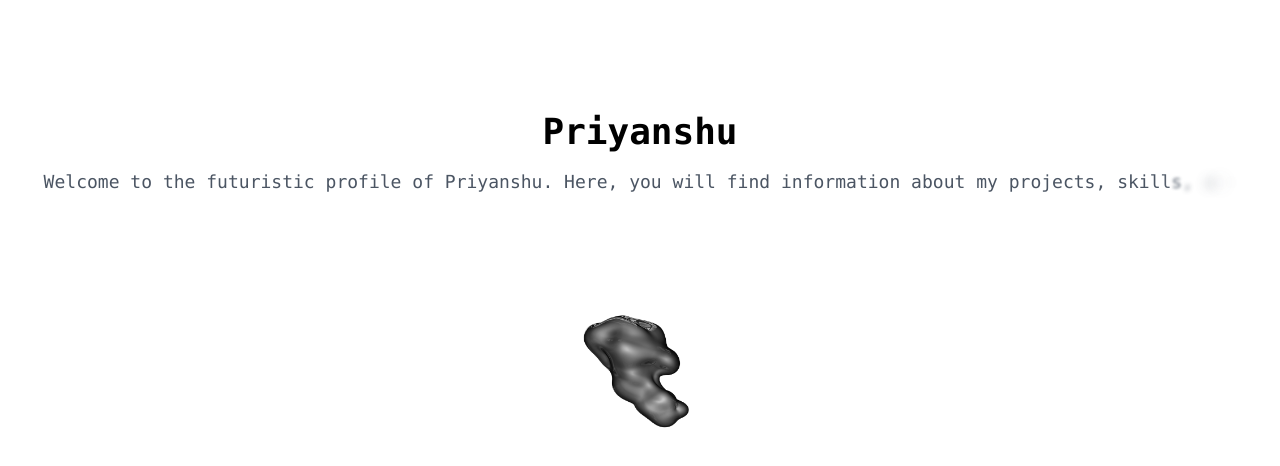
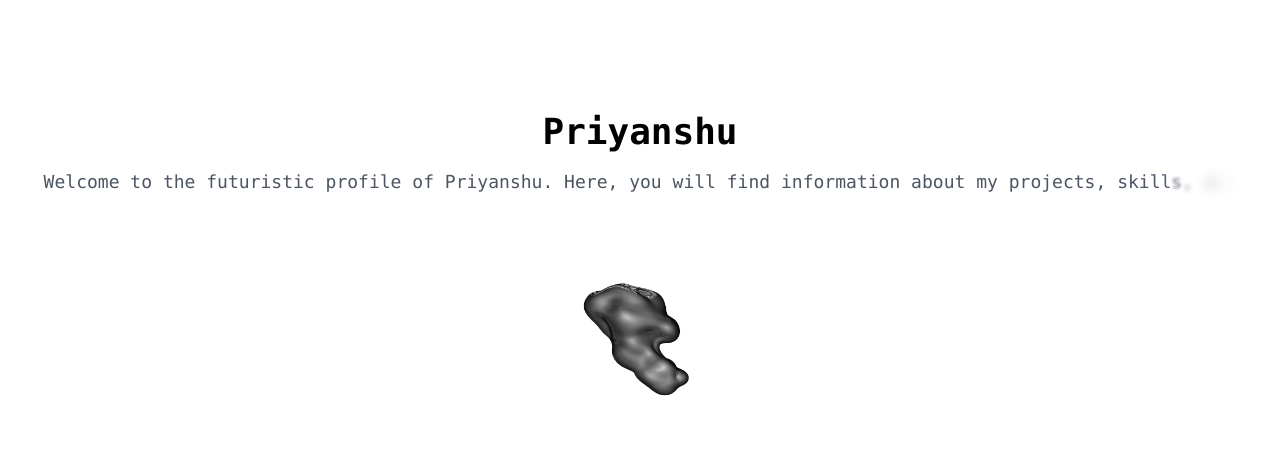
Before and after one commit to Priyansxu/Website, a Next.js app: page / in a window 1280 px wide. Shown: the top 466 px of the page. Built offline with nearby package versions, Linux system fonts and the light colour scheme.

Commit message:
Update index.js

```diff
--- a/pages/index.js
+++ b/pages/index.js
@@ -29,7 +29,7 @@ export default function Page() {
     "Welcome to the futuristic profile of Priyanshu. Here, you will find information about my projects, skills, and contact details.";
 
   return (
-    <div className="min-h-screen font-mono bg-gradient-to-br from-[#f5f5f5] via-[#e5e5e5] to-[#d5d5d5] text-black relative">
+    <div className="min-h-screen font-mono bg-gradient-to-br from-[#f5f5f5] via-[#e5e5e5] to-[#d5d5d5] text-black relative z-10 backdrop-blur-md">
       <main className="pt-20">
         <section className="p-8 text-center">
           <motion.h1
@@ -52,17 +52,13 @@ export default function Page() {
               </motion.span>
             ))}
           </motion.p>
-          <div className="relative mt-10">
-            <div className="z-10 backdrop-blur-2xl bg-[#f5f5f5]/30 p-4">
-            </div>
-            <div className="flex justify-center items-center">
+            <div className="flex justify-center items-center relative mt-10">
               <Image
                 src="/element-x.png"
                 alt="Element X"
                 height={150}
                 width={150}
               />
-            </div>
           </div>
         </section>
       </main>
```
